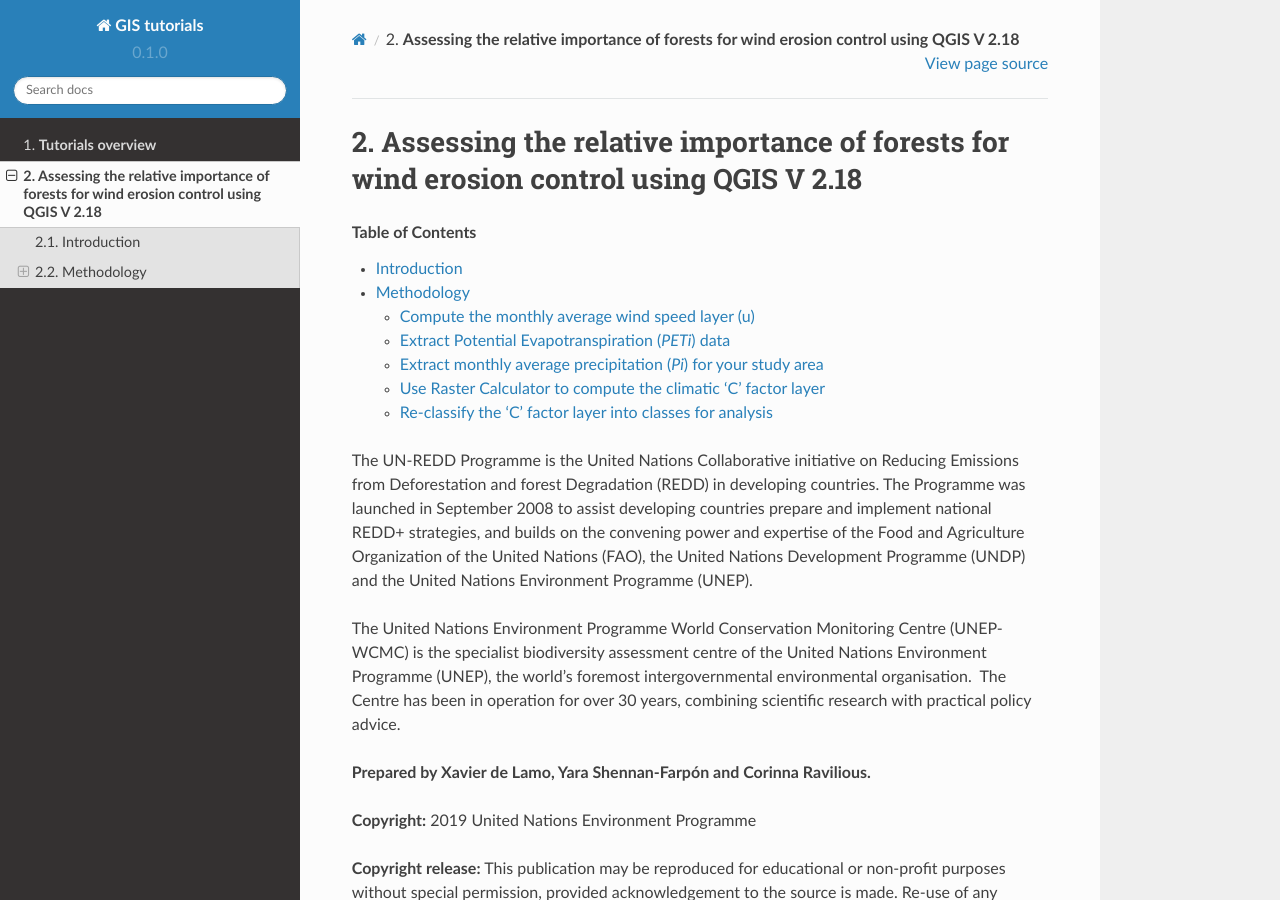
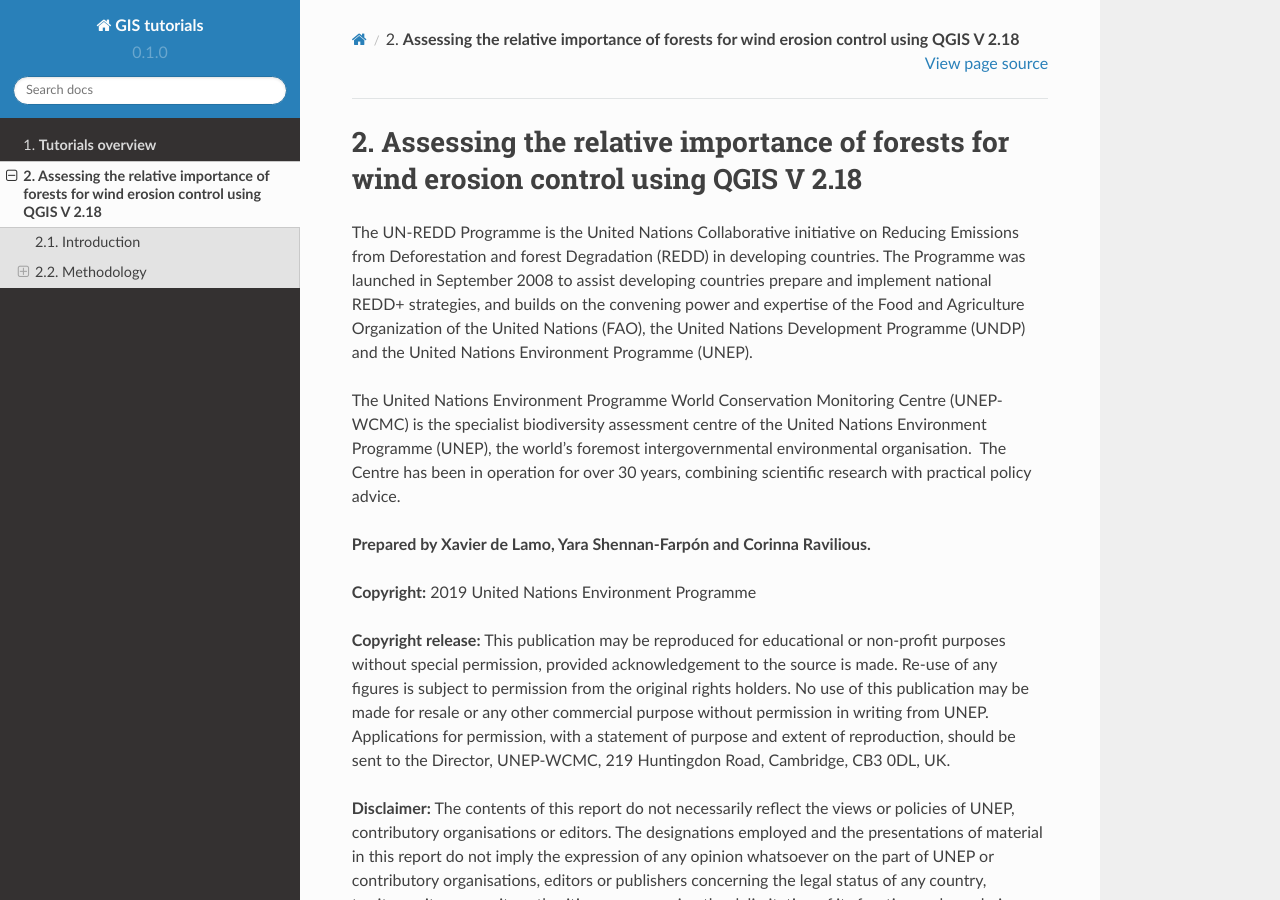
Before and after one commit to corinnar/GIS_tutorials, a Sphinx documentation site: the page built from docs/source/Wind_Erosion_Tutorial_EN.rst, in a window 1280 px wide and 900 px high. Built offline with Sphinx 7.4.7 and the Read the Docs theme 2.0.0, drawn with Linux system fonts in a browser that asks for light colours.

Commit message:
Update Wind_Erosion_Tutorial_EN.rst

```diff
--- a/docs/source/Wind_Erosion_Tutorial_EN.rst
+++ b/docs/source/Wind_Erosion_Tutorial_EN.rst
@@ -1,11 +1,6 @@
 ===========================================================================================
 **Assessing the relative importance of forests for wind erosion control using QGIS V 2.18**
 ===========================================================================================
-
-.. contents:: Table of Contents
-   :depth: 3
-   :local:
-   :backlinks: none
 
 The UN-REDD Programme is the United Nations Collaborative initiative on
 Reducing Emissions from Deforestation and forest Degradation (REDD) in
```
